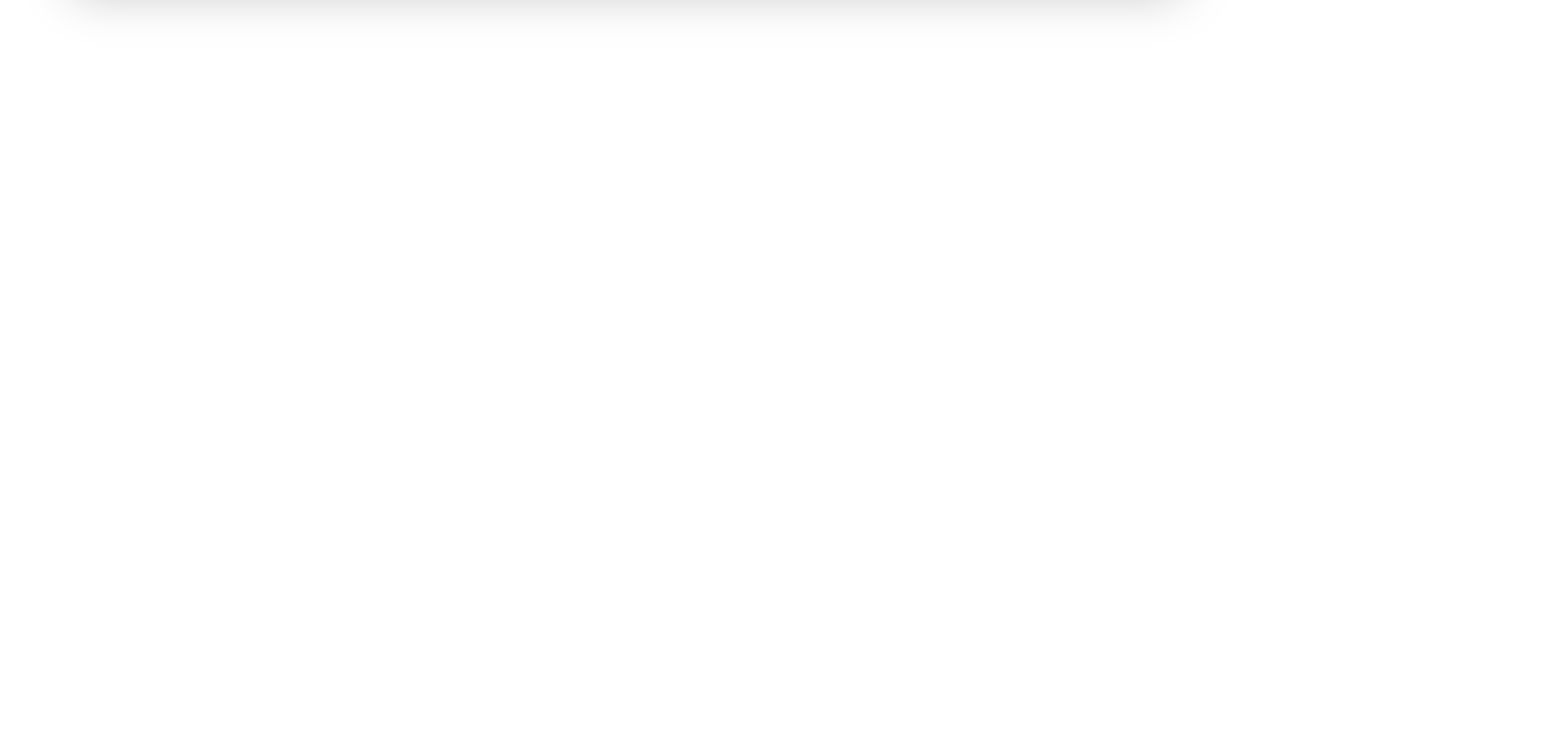
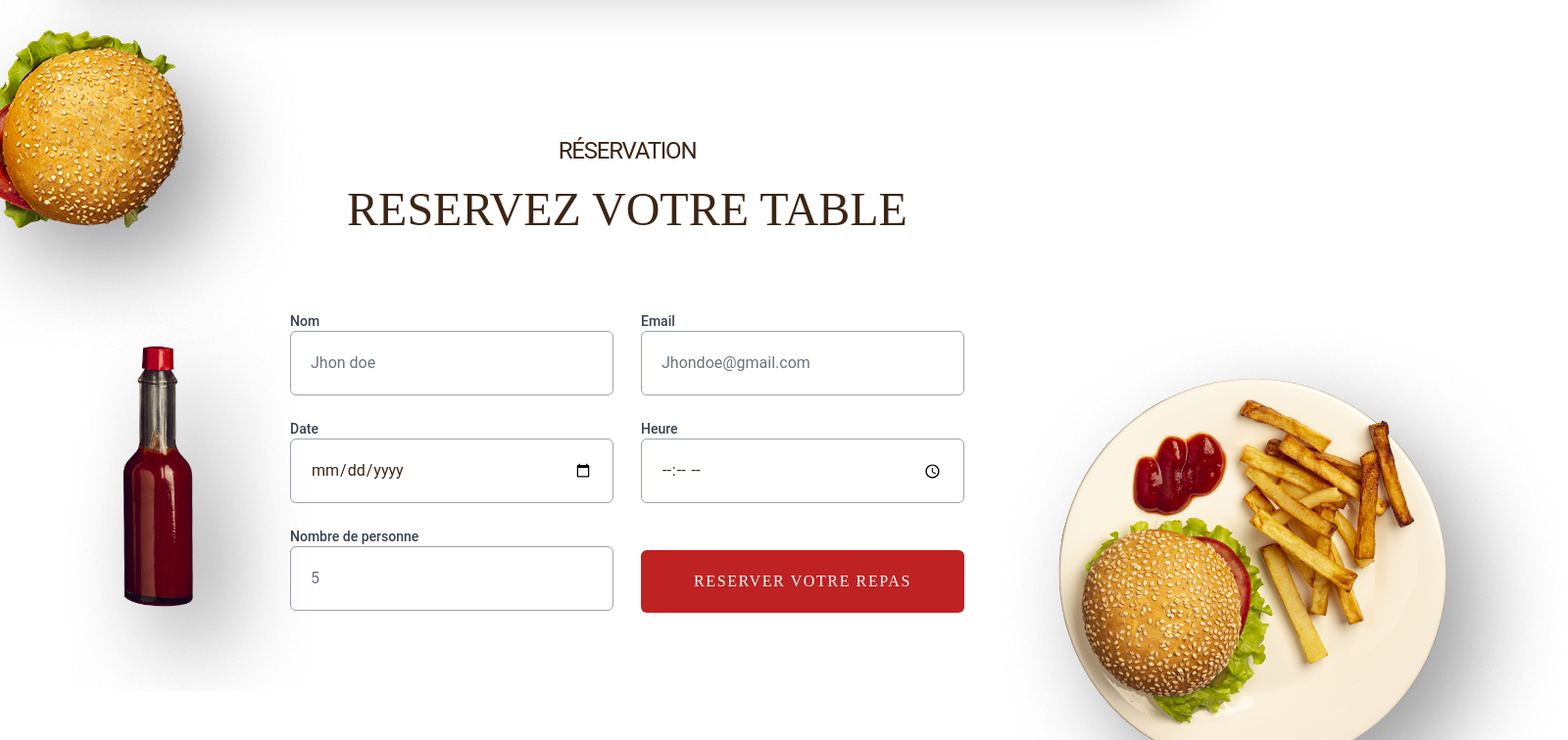
Before and after one commit to Afizou821/burger, a React (Create React App) app: page / in a window 1280 px wide. Shown: the part 2420-3176 px from the top of the page at 98% size, 1600 px wide, since content can reach past the window. Before the commit the page ends 2478 px from the top, so only its background shows below. Built offline with nearby package versions, Linux system fonts and the light colour scheme.

Commit message:
form integration

```diff
--- a/package.json
+++ b/package.json
@@ -37,6 +37,7 @@
     ]
   },
   "devDependencies": {
+    "@tailwindcss/forms": "^0.5.7",
     "react-router-dom": "^6.20.1",
     "tailwindcss": "^3.3.5"
   }
--- a/src/components/elements/DisplayTitle/Heading.js
+++ b/src/components/elements/DisplayTitle/Heading.js
@@ -27,7 +27,7 @@ export default function Heading(props) {
             align="justify-center"
             break;
 
-        case "center":
+        case "rigth":
             align ="justify-end"
             break;
 
--- /dev/null
+++ b/src/components/marketing/pageSection/Booking.js
@@ -0,0 +1,51 @@
+import React from 'react'
+import Container from '../../elements/Container'
+import  Assiete from '../../../medias/images/background/Assiette-burger-frites.png'
+import Burger from '../../../medias/images/background/Burger.png'
+import  Sauce from '../../../medias/images/background/Sauce-pimente.png'
+import Heading from '../../elements/DisplayTitle/Heading'
+export default function Booking() {
+  return (
+    <Container>
+        <div className=' w-full relative '>
+            <img src={Burger} alt=" Un hambrger " className='absolute -top-20 -left-36 z-10'/>
+            <img src={Sauce} alt=" Une sauce " className='absolute  bottom-0 left-0'/>
+            <img src={Assiete} alt=" Un assiete " className='absolute -right-96 -bottom-52'/>
+            <div className='max-w-3xl mx-auto px-10 py-20 '>
+                <Heading variant="h3"  alignement="center">
+                    Réservation
+                </Heading>
+                <Heading alignement="center" theme="secondary" classNam="mt-5" >
+                    Reservez votre table
+                </Heading>
+                <form className='grid grid-cols-2 gap-x-7 gap-y-6 mt-20'>
+                    <div>
+                        <label htmlFor="Nom" className='block text-sm font-medium text-gray-700'>Nom</label>
+                        <input  type="text" name='name' id="name" autoComplete='off' className='focus:ring-primary focus:border-primary focus:border w-full border-gray-400 rounded-md p-5' placeholder='Jhon doe'/>
+                    </div>
+                    <div>
+                        <label htmlFor="Email" className='block text-sm font-medium text-gray-700'>Email</label>
+                        <input  type="email" name='email' id="email" autoComplete='off' className='focus:ring-primary focus:border-primary focus:border w-full border-gray-400 rounded-md p-5' placeholder='Jhondoe@gmail.com'/>
+                    </div>
+                    <div>
+                        <label htmlFor="Date" className='block text-sm font-medium text-gray-700'>Date</label>
+                        <input  type="date" name='date' id="date" autoComplete='off' className='focus:ring-primary focus:border-primary focus:border w-full border-gray-400 rounded-md p-5' />
+                    </div>
+                    <div>
+                        <label htmlFor="Heure" className='block text-sm font-medium text-gray-700'>Heure</label>
+                        <input  type="time" name='time' id="time" autoComplete='off' className='focus:ring-primary focus:border-primary focus:border w-full border-gray-400 rounded-md p-5' required />
+                    </div>
+                    <div>
+                        <label htmlFor="custormer" className='block text-sm font-medium text-gray-700'>Nombre de personne</label>
+                        <input  type="number" name='number' id="number" autoComplete='off' className='focus:ring-primary focus:border-primary focus:border w-full border-gray-400 rounded-md p-5' placeholder='5'/>
+                    </div>
+                    <div>
+                        <label htmlFor="SendBooking" className='invisible'>Reservez votre repas</label>
+                        <input  type="button" name='sendBooking' id="sendBooking" autoComplete='off' className='bg-red-primary hover:bg-red-primary-hover w-full text-white font-secondary tracking-widest uppercase py-5 rounded-md animate cursor-pointer ' value="reserver votre repas"/>
+                    </div>
+                </form>
+            </div>
+        </div>
+    </Container>
+  )
+}
--- a/src/components/marketing/pageSection/Event.js
+++ b/src/components/marketing/pageSection/Event.js
@@ -7,7 +7,7 @@ import Image2 from '../../../medias/images/products/Product-2.jpg'
 import Image3 from '../../../medias/images/products/Product-3.jpg'
 import Heading from '../../elements/DisplayTitle/Heading';
 
-const Slide =({children ,category,Title,Image})=>{
+const Slide =({children ,category,Title,Image,alt})=>{
     return(
         <div className='grid  grid-cols-2 p-6'>
                 <div className='p-10 mb-10 '>
@@ -20,7 +20,7 @@ const Slide =({children ,category,Title,Image})=>{
                     <p className='tracking-wide text-lg leading-relaxed font-light text-gray-800'>{children}</p>
                 </div>
                 <div className='relative w-full h-full'>
-                    <img src={Image} alt='burger' className='bg-primary absolute top-0 left-0  w-full h-full object-cover object-bottom z-0'/>
+                    <img src={Image} alt={alt} className='bg-primary absolute top-0 left-0  w-full h-full object-cover object-bottom z-0'/>
                 </div>
             </div>
     )
@@ -30,13 +30,13 @@ export default function Event() {
 
 
         const items = [
-           <Slide Image={Image} category="évenement a venir" Title="Vicez la demi finale">
+           <Slide Image={Image} category="évenement a venir" Title="Vicez la demi finale" alt="description de l'image">
                 when an unknown printer took a galley of type and scrambled it to make a type specimen book. It has survived not only five centuries, but also the leap into electronic typesetting, remaining essentially unchanged. It was popularised in the
            </Slide> ,
-           <Slide Image={Image2} category="Nouveau Burger" Title="Decouvrez le killer Burger">
+           <Slide Image={Image2} category="Nouveau Burger" Title="Decouvrez le killer Burger" alt="description de l'image">
                 when an unknown printer took a galley of type and scrambled it to make a type specimen book. It has survived not only five centuries, but also the leap into electronic typesetting, remaining essentially unchanged. It was popularised in the
             </Slide> ,
-            <Slide Image={Image3} category="Nouvelle recette " Title="Le VégéBurger Arrive">
+            <Slide Image={Image3} category="Nouvelle recette " Title="Le VégéBurger Arrive" alt="description de l'image">
                 when an unknown printer took a galley of type and scrambled it to make a type specimen book. It has survived not only five centuries, but also the leap into electronic typesetting, remaining essentially unchanged. It was popularised in the
             </Slide>
 
--- a/src/css/caroussel.css
+++ b/src/css/caroussel.css
@@ -60,9 +60,10 @@
     white-space: normal;
     line-height: 0;
   }
+  /*
   .alice-carousel__stage-item * {
-    /*line-height: initial;*/
-  }
+    /*line-height: initial;
+  }*/
   .alice-carousel__stage-item.__hidden {
     opacity: 0;
     overflow: hidden;
--- a/src/css/index.css
+++ b/src/css/index.css
@@ -6,6 +6,7 @@
 
 body{
     font-family: 'Roboto';
+    overflow-x: hidden;
     @apply text-secondary
 }
 p{
--- a/src/pages/HomePage.js
+++ b/src/pages/HomePage.js
@@ -3,6 +3,8 @@ import HeroTop from '../components/marketing/pageSection/HeroTop'
 import LastProduct from '../components/marketing/pageSection/LastProduct'
 import Product from '../components/marketing/pageSection/Product'
 import Event from '../components/marketing/pageSection/Event'
+import Booking from '../components/marketing/pageSection/Booking'
+
 
 export default function HomePage() {
   return (
@@ -11,6 +13,7 @@ export default function HomePage() {
         <LastProduct></LastProduct>
         <Product></Product>
         <Event></Event>
+        <Booking></Booking>
     </>
   )
 }
--- a/tailwind.config.js
+++ b/tailwind.config.js
@@ -976,5 +976,7 @@ module.exports = {
     wordBreak: ['responsive'],
     zIndex: ['responsive', 'focus-within', 'focus'],
   },
-  plugins: [],
+  plugins: [
+    require('@tailwindcss/forms'),
+  ],
 }
```
Also changed, not shown: 1 other file (tests, documents, lock files or other folders).
